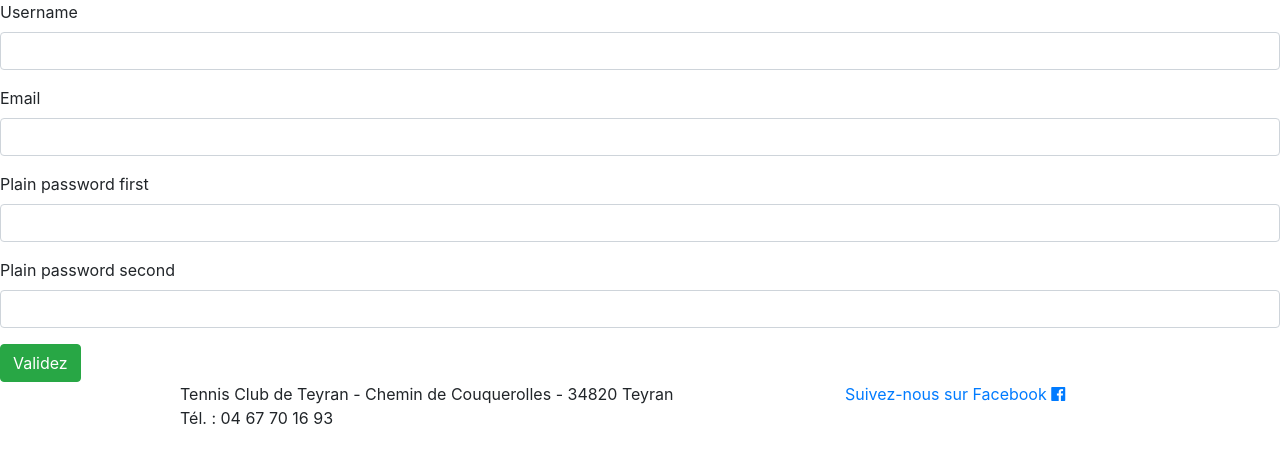
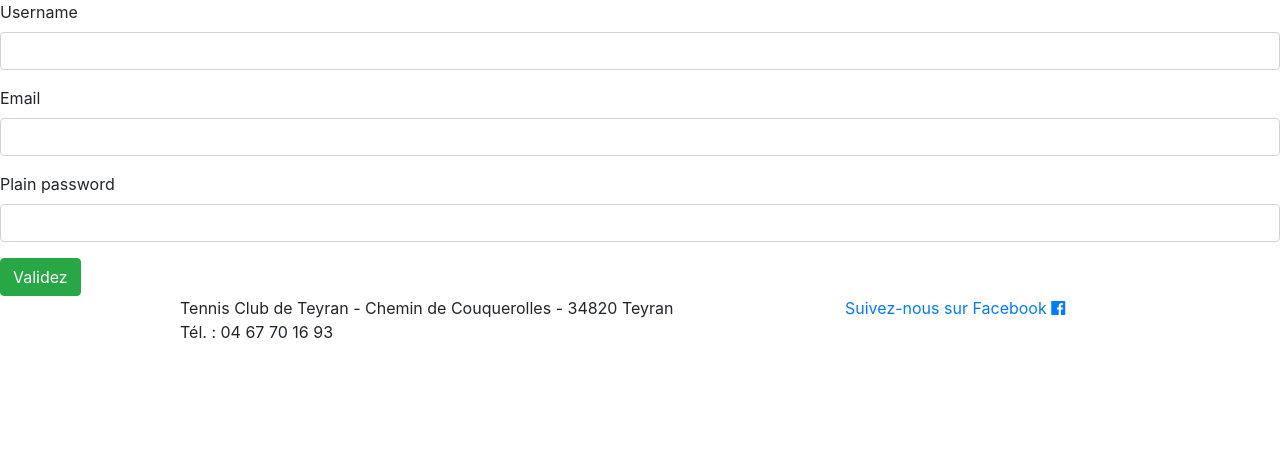
Before and after one commit to vanessaasse/tennisclub, a Symfony app: template templates/registration/register.html.twig in a window 1280 px wide. Shown: the part 108-571 px from the top of the page. Run offline with Twig, Linux system fonts and the light colour scheme; the template is opened without the code that fills it, so the values that code supplies are empty; form fields are guessed from the names that the template uses; some libraries are stand-ins or nearby versions.

Commit message:
[PHP] Modification de la vue register. Suppression de PlainPassword.second

```diff
--- a/templates/registration/register.html.twig
+++ b/templates/registration/register.html.twig
@@ -5,8 +5,7 @@
     {{ form_start(form) }}
     {{ form_row(form.username) }}
     {{ form_row(form.email) }}
-    {{ form_row(form.plainPassword.first) }}
-    {{ form_row(form.plainPassword.second) }}
+    {{ form_row(form.plainPassword) }}
     {{ form_rest(form) }}
 
     <button type="submit" class="btn btn-success">Validez</button>
```
